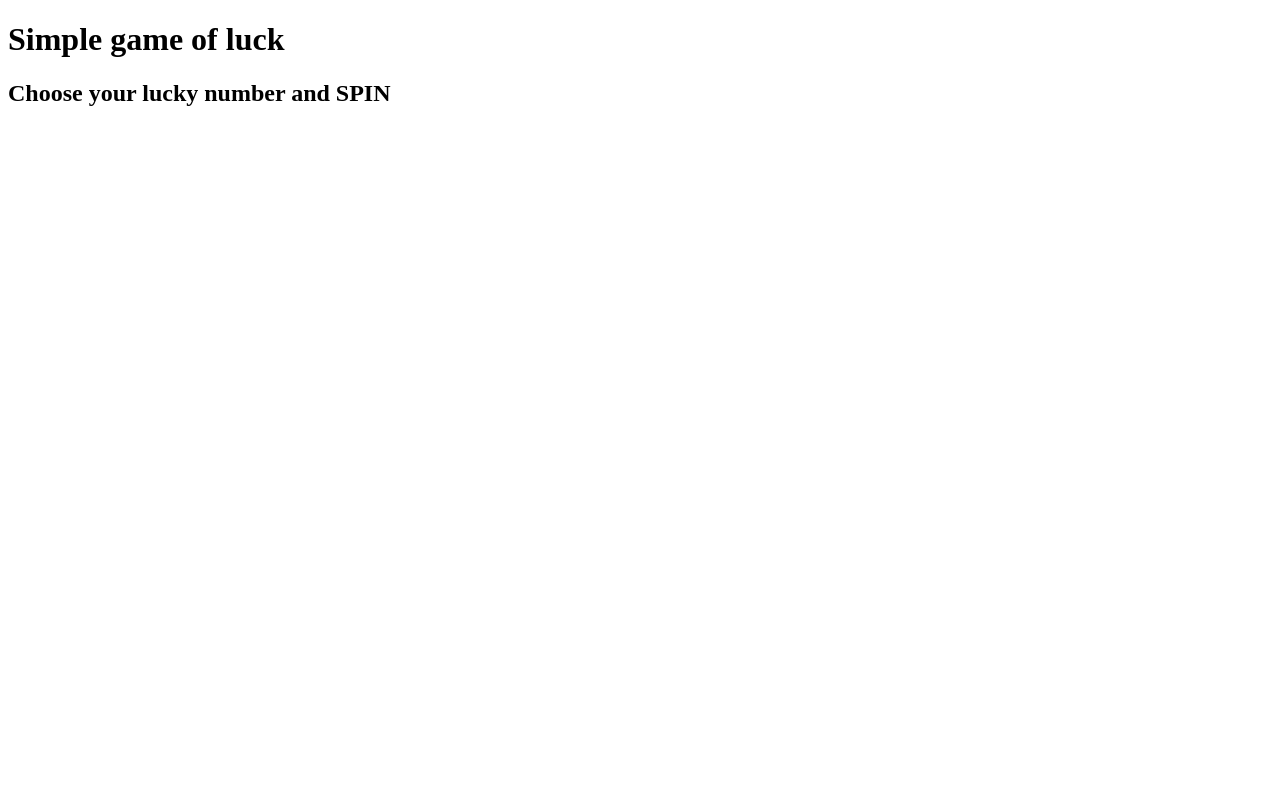
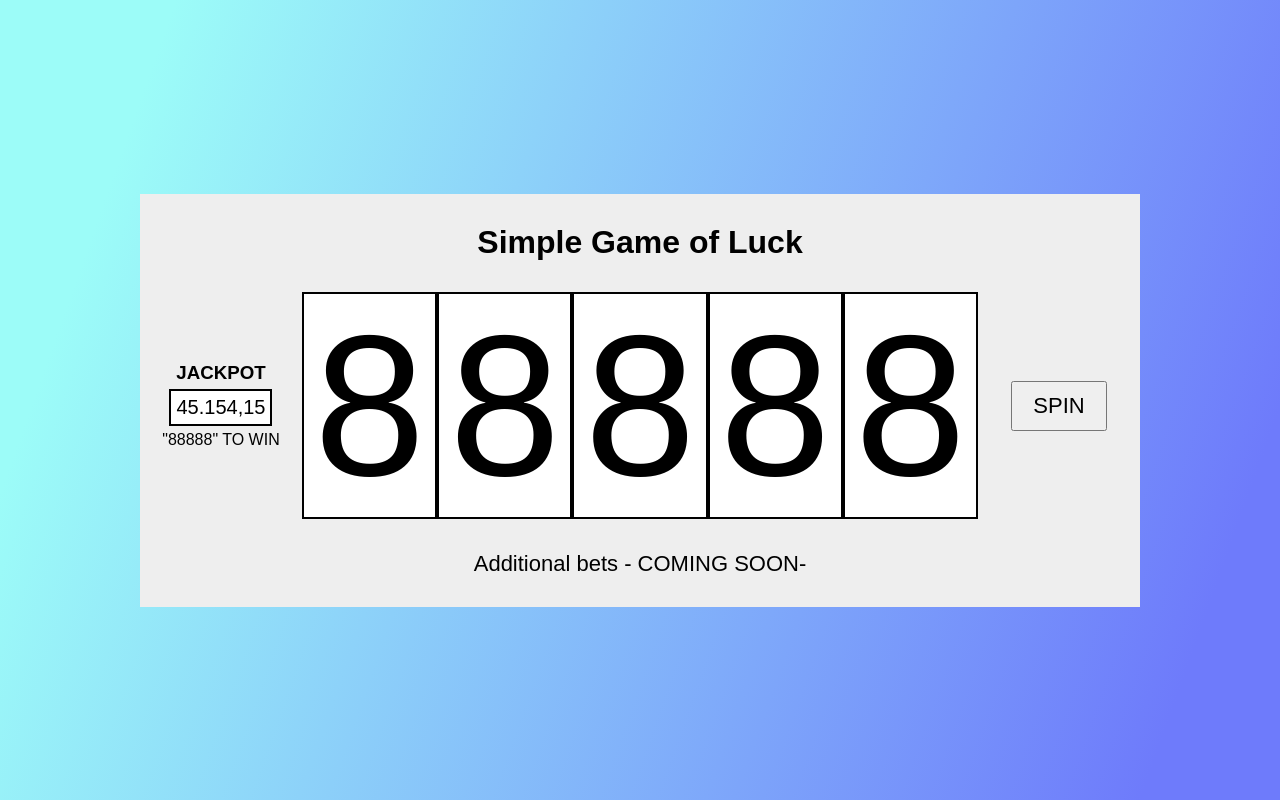
Before and after one commit to grobare/developing-slot-game, a plain HTML site: page index.html in a window 1280 px wide. Drawn offline with Linux system fonts and the light colour scheme.

Commit message:
basic layout

```diff
--- a/index.html
+++ b/index.html
@@ -8,8 +8,14 @@
     <title>Simple Game of Luck</title>
 </head>
 <body>
-   <h1>Simple game of luck</h1>
-   <h2>Choose your lucky number and SPIN</h2>
-
+   <div class="content">
+    <div class="header">Simple Game of Luck</div>
+    <div class="slot">
+        <div class="left-sidebar"><h3>JACKPOT</h3><span>45.154,15</span> "88888" TO WIN</div>
+        <div class="numbers"><span>8</span><span>8</span><span>8</span><span>8</span><span>8</span></div>
+        <div class="right-sidebar"><button>SPIN</button></div>
+    </div>
+    <div class="footer">Additional bets - COMING SOON- </div>
+   </div>
 </body>
 </html>
--- a/style.css
+++ b/style.css
@@ -0,0 +1,71 @@
+* {
+    box-sizing: border-box;
+    margin: 0;
+    padding: 0;
+    font-family: sans-serif;
+}
+
+body {
+    height: 100vh;
+    background-image: linear-gradient( 109.6deg, #9cfcf8 11.2%, rgba(110,123,251,1) 91.1% );
+    display: flex;
+    align-items: center;
+    justify-content: center;
+    text-align: center;
+}
+
+.content {
+    background-color: #eee;
+    width: 1000px;
+}
+
+.header {
+    font-size: 32px;
+    font-weight: 900;
+    padding: 30px;
+}
+
+.slot {
+    display: flex;
+}
+
+.left-sidebar,
+.right-sidebar {
+    width: 200px;
+    display: flex;
+    align-items: center;
+    justify-content: center;
+}
+
+.left-sidebar {
+    flex-direction: column;
+}
+
+.left-sidebar span {
+    border: 2px solid black;
+    background-color: white;
+    padding: 5px;
+    margin: 5px auto;
+    font-size: 20px;
+}
+
+.numbers {
+    flex: 1;
+}
+
+.numbers span{
+    font-size: 200px;
+    border: 2px solid black;
+    padding: 0 10px;
+    background-color: white;
+}
+.right-sidebar button{
+    padding: 10px 20px;
+    font-size: 22px;
+}
+
+.footer {
+    font-size: 22px;
+    font-weight: 500;
+    padding: 30px;
+}
```
